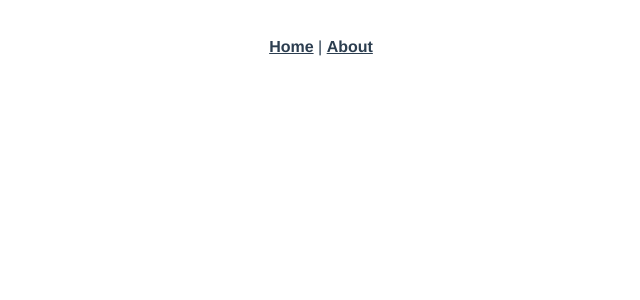
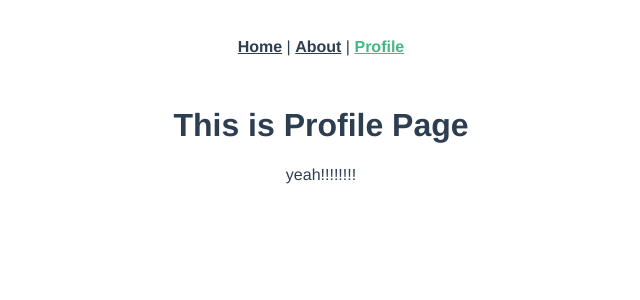
Before and after one commit to CXY0501/A-Books-Shopping-Cart, a Vue app in the folder testcli3/: page /profile in a window 1280 px wide. Shown: the top 300 px of the page, without its empty margins (319-959 px from the left). Built offline with nearby package versions, Linux system fonts and the light colour scheme.

Commit message:
202104010-2

```diff
--- a/testcli3/src/App.vue
+++ b/testcli3/src/App.vue
@@ -2,7 +2,8 @@
   <div id="app">
     <div id="nav">
       <router-link to="/">Home</router-link> |
-      <router-link to="/about">About</router-link>
+      <router-link to="/about">About</router-link> |
+      <router-link to="/profile">Profile</router-link>
     </div>
     <router-view/>
   </div>
--- a/testcli3/src/router/index.js
+++ b/testcli3/src/router/index.js
@@ -1,6 +1,7 @@
 import Vue from 'vue'
 import VueRouter from 'vue-router'
 import Home from '../views/Home.vue'
+import Profile from '../views/Profile.vue'
 
 Vue.use(VueRouter)
 
@@ -17,6 +18,11 @@ const routes = [
     // this generates a separate chunk (about.[hash].js) for this route
     // which is lazy-loaded when the route is visited.
     component: () => import(/* webpackChunkName: "about" */ '../views/About.vue')
+  },
+  {
+    path: '/profile',
+    name: 'Profile',
+    component: Profile
   }
 ]
 
--- /dev/null
+++ b/testcli3/src/views/Profile.vue
@@ -0,0 +1,20 @@
+<template>
+  <div class="Profile">
+    <h1>This is Profile Page</h1>
+    <p>yeah!!!!!!!!</p>
+  </div>
+</template>
+
+<script>
+export default{
+  name:'Profile',
+  data(){
+    return{}
+  },
+  methods:{
+  }
+}
+</script>
+
+<style scoped>
+</style>
```
